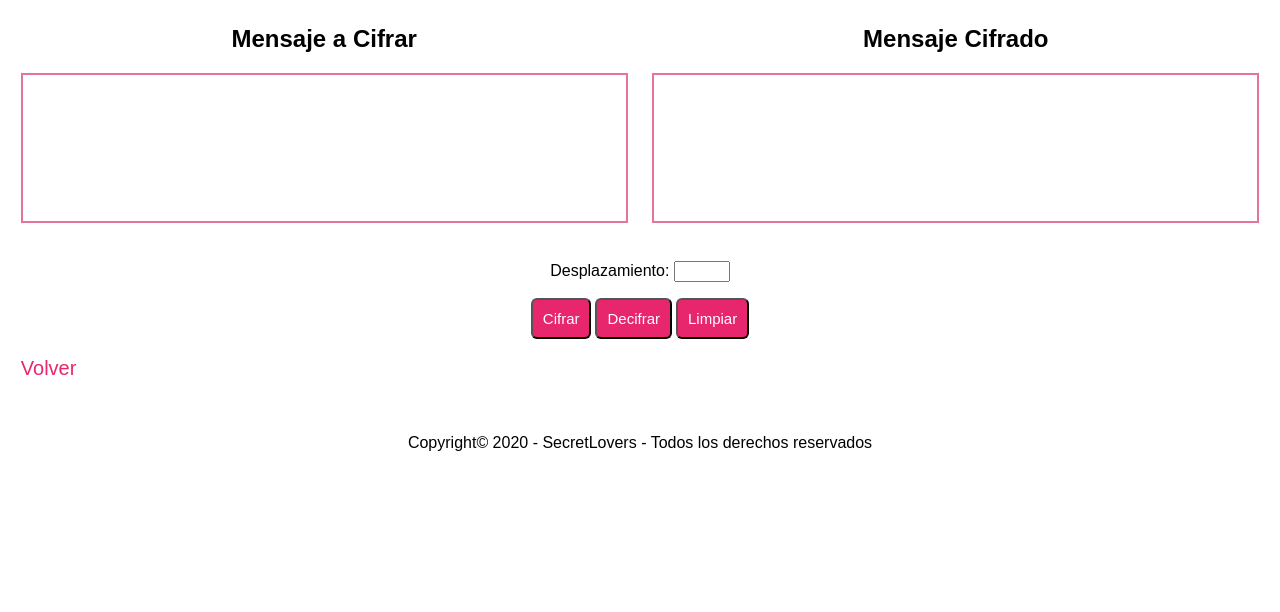
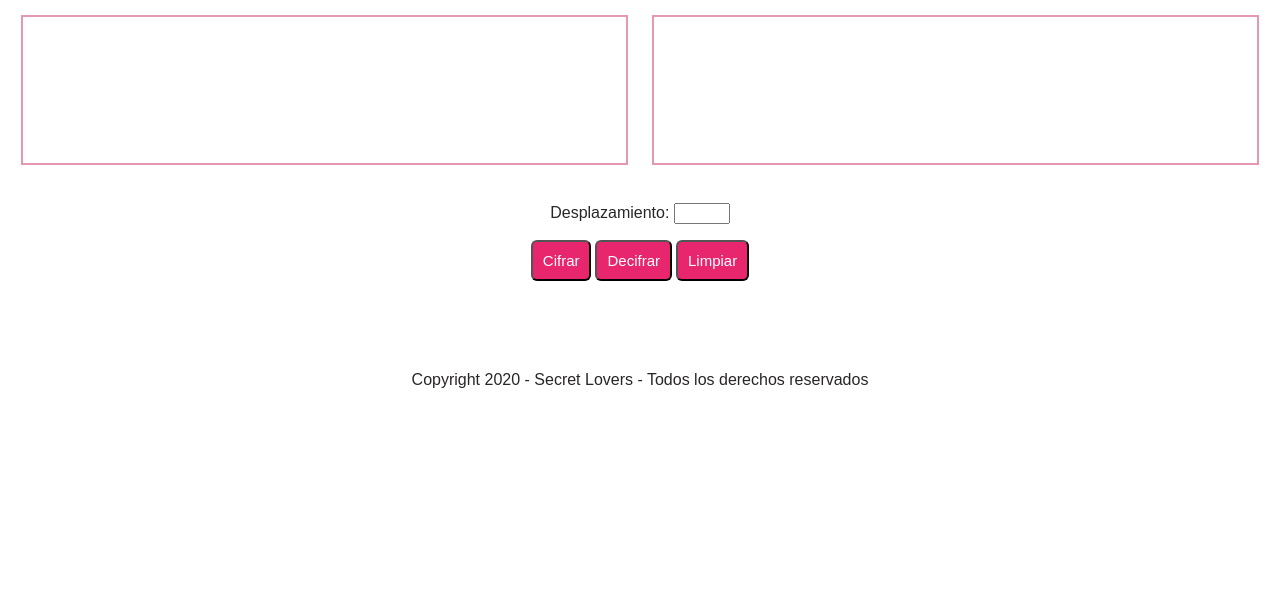
Before and after one commit to yoslianaguilar/SCL013-cipher, a website: page src/secret.html in a window 1280 px wide. Shown: the part 188-800 px from the top of the page. Drawn offline with Linux system fonts and the light colour scheme.

Commit message:
Actualización

```diff
--- a/src/index.js
+++ b/src/index.js
@@ -1,11 +1,11 @@
 Cifrar.addEventListener("click", cifraMen)
-
 function cifraMen() {
     let men_code = "";
     let mensa = "";
     let num = document.getElementById("desplazar").value;
     let largo = document.getElementById("mensaje_cifrar").value;
     let largo1 = document.getElementById("mensaje_cifrar").value.length;
+
 
     for (a = 0; a < largo1; a++) {
         men_code = ((largo.charCodeAt([a]) - 65 + parseInt(num)) % 26 + 65);
--- a/src/secret.html
+++ b/src/secret.html
@@ -10,37 +10,36 @@
 
 <body>
     <header class="encabezado">
-        <img src="./imagenes/banner4.jpg" width="100%" />
+        <a href="index.html"><img src="./imagenes/banner3.jpg" width="1000" height="100"></a>
     </header>
     <br>
     <form>
         <div class="grilla" id="desp">
             <div>
-                <h2>Mensaje a Cifrar</h2>
+                <h2>MENSAJE A CIFRAR</h2>
                 <textarea id="mensaje_cifrar" cols="30" rows="10" class="grid-item"></textarea>
             </div>
 
             <div>
-                <h2>Mensaje Cifrado</h2>
+                <h2>MENSAJE CIFRADO</h2>
                 <textarea id="mensaje_cifrado" readonly="readonly" cols="30" rows="10" class="grid-item"></textarea>
             </div>
         </div>
         <br>
         <div class="super">
-            <p>Desplazamiento: <input type="number" size="40" min="1" max="40" id="desplazar"></p>
+            <p>Desplazamiento: <input type="number" size="50" min="1" max="40" id="desplazar"></p>
             <input type="button" class="grid-item" id="Cifrar" value="Cifrar">
             <input type="button" class="grid-item" id="Decifrar" value="Decifrar">
             <input type="reset" id="eliminar" value="Limpiar">
         </div>
     </form>
     <br>
-    <a type="boton" id="regreso" href="index.html">Volver</a>
     <br>
     <br>
     <br>
     <br>
     <footer class="pie">
-        Copyright© 2020 - SecretLovers - Todos los derechos reservados
+        Copyright 2020 - Secret Lovers - Todos los derechos reservados
     </footer>
     <script src="index.js"></script>
     <script src="cipher.js"></script>
--- a/src/style.css
+++ b/src/style.css
@@ -9,7 +9,7 @@ textarea {
   width: 100%;
   height: 150px;
   box-sizing: border-box;
-  border: rgba(207, 5, 66, 0.548) 2px solid;
+  border: rgba(206, 70, 111, 0.548) 2px solid;
   display:inline-block;
   margin-left: auto;
   margin-right: auto;
@@ -70,17 +70,20 @@ background-color:#333333;
 h2{
     text-align: center;
     font-family: sans-serif;
+    color:#292626;
 }
 p {
   font-family: sans-serif;
+  color:#292626;
   }
   .desplazar{
-      width: 5%;
+      width: 8%;
   }
   .pie{
-    border: 2px color royalblue;
-    text-align: center;
-    font-family: sans-serif;
+  text-align: center;
+  font-family: sans-serif;
+  color:#292626;
+  padding: 0%;
 }
 #regreso {
 text-decoration: none;
```
Also changed, not shown: src/imagenes/banner lovers.jpg (deleted), src/imagenes/banner2.jpg, src/imagenes/banner3.jpg, src/imagenes/banner4.jpg (deleted), src/imagenes/pie.jpg (added).
